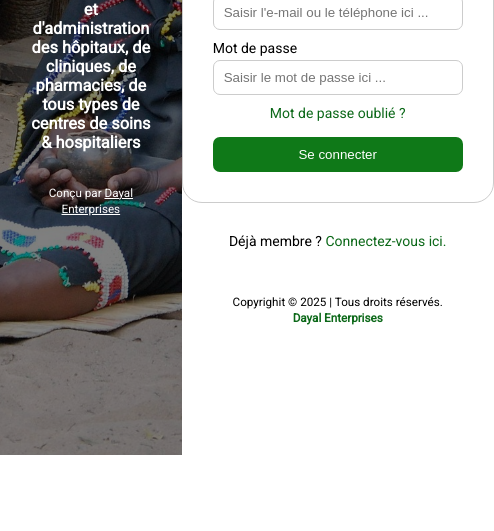
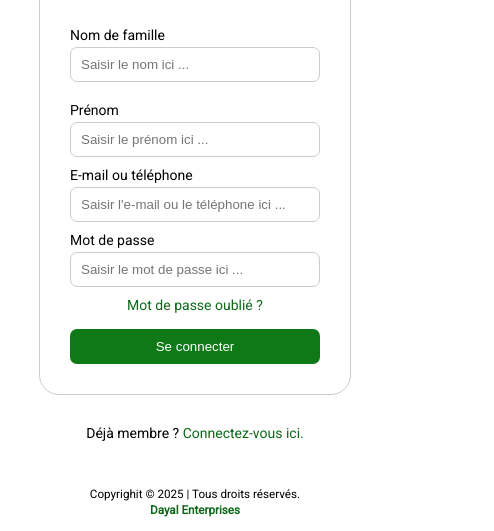
Before and after one commit to charleskp07/authentication-gates, a plain HTML site: page auth/registration.html in a window 390 px wide. Shown: the part 389-920 px from the top of the page, 494 px wide, since content can reach past the window. Before the commit the page ends 844 px from the top, so only its background shows below. Drawn offline with Linux system fonts and the light colour scheme.

Commit message:
ayimolou

```diff
--- a/css/style.css
+++ b/css/style.css
@@ -7,6 +7,11 @@ a {
     display: grid;
     grid-template-columns: 1fr 1fr;
     height: 100vh;
+}
+@media(max-width: 720px) {
+    .auth-cover {
+        grid-template-columns: 1fr;
+    }
 }
 
 button {
@@ -28,6 +33,13 @@ button:hover {
     grid-template-columns: 1fr 1fr;
     gap: 10px;
 }
+
+@media(max-width: 720px) {
+    .d-grid-2 {
+        grid-template-columns: 1fr;
+    }
+}
+
 
 .form-cover {
     display: flex;
```
